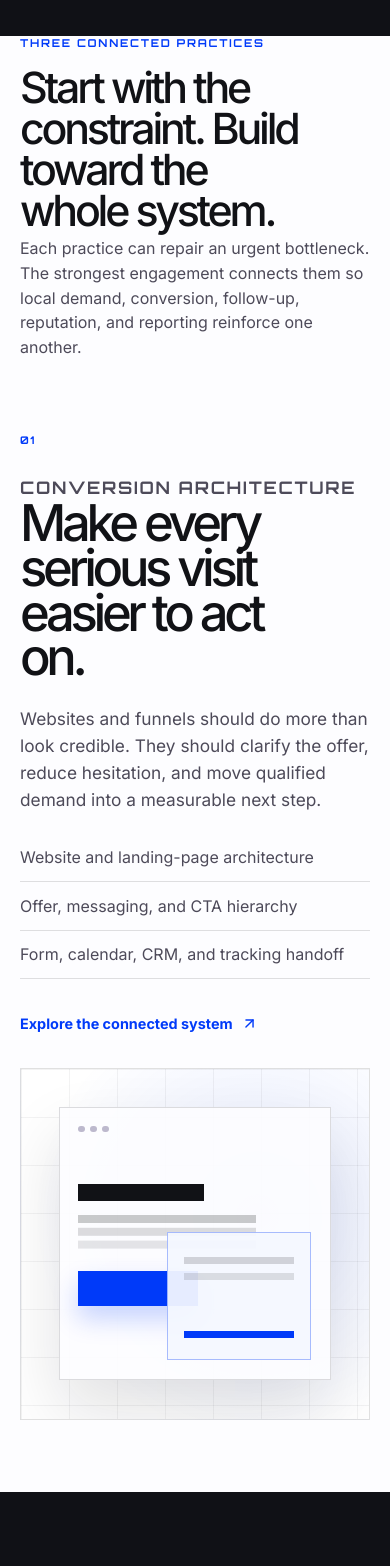
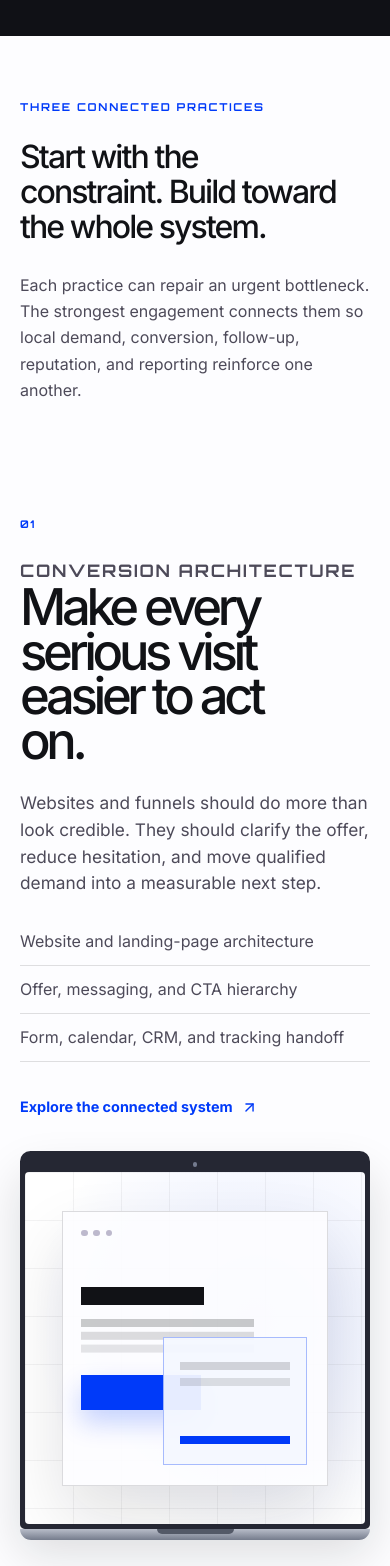
Before and after one commit to 064-breaks-stuff/Toddmarketing, a React (Vite) app: page / in a window 390 px wide. Shown: the part 5320-6886 px from the top of the page. Built offline with nearby package versions, Linux system fonts and the light colour scheme.

Commit message:
twenty-eighth push

```diff
--- a/src/components/home/ServiceShowcase.jsx
+++ b/src/components/home/ServiceShowcase.jsx
@@ -3,6 +3,12 @@ import { ArrowUpRight } from 'lucide-react';
 
 function ConversionVisual() {
   return (
+    <div className="service-showcase__computer" aria-hidden="true">
+      <div className="service-showcase__computer-screen">
+        <div className="service-showcase__computer-bezel">
+          <span className="service-showcase__computer-camera" />
+        </div>
+
         <div className="service-showcase__visual service-showcase__visual--conversion">
           <div className="service-showcase__browser">
             <div className="service-showcase__browser-top">
@@ -15,6 +21,12 @@ function ConversionVisual() {
             <div className="service-showcase__browser-copy" />
             <div className="service-showcase__browser-cta" />
             <div className="service-showcase__browser-form" />
+          </div>
+        </div>
+      </div>
+
+      <div className="service-showcase__computer-base">
+        <span />
       </div>
     </div>
   );
--- a/src/components/ui/PageRail.jsx
+++ b/src/components/ui/PageRail.jsx
@@ -1,28 +1,3 @@
-import { Link } from 'react-router-dom';
-import { ArrowLeft, ArrowRight } from 'lucide-react';
-import { CONTACT_PATH } from '../../app/siteConfig';
-
-export default function PageRail({
-  previous = { label: 'Home', to: '/' },
-  next = { label: 'Book a Growth Systems Audit', to: CONTACT_PATH }
-}) {
-  return (
-    <nav className="page-rail" aria-label="Continue through Todd Marketing">
-      <Link className="page-rail__item page-rail__item--previous" to={previous.to}>
-        <ArrowLeft size={16} aria-hidden="true" />
-        <span>
-          <small>Previous</small>
-          {previous.label}
-        </span>
-      </Link>
-
-      <Link className="page-rail__item page-rail__item--next" to={next.to}>
-        <span>
-          <small>Next</small>
-          {next.label}
-        </span>
-        <ArrowRight size={16} aria-hidden="true" />
-      </Link>
-    </nav>
-  );
+export default function PageRail() {
+  return null;
 }
--- a/src/pages/EcosystemPage.jsx
+++ b/src/pages/EcosystemPage.jsx
@@ -1,7 +1,5 @@
 import { Link } from 'react-router-dom';
-import { ArrowUpRight } from 'lucide-react';
 import SystemGrid from '../components/brand/SystemGrid';
-import PageRail from '../components/ui/PageRail';
 import Button from '../components/ui/Button';
 import { CONTACT_PATH, systemStages } from '../app/siteConfig';
 
@@ -242,33 +240,6 @@ export default function EcosystemPage() {
           </div>
         </div>
       </section>
-
-      <section className="ecosystem-explore-section">
-        <div className="container">
-          <p className="section-label">Continue through the system</p>
-
-          <div className="ecosystem-explore-section__links">
-            <Link to="/services">
-              <span>01</span>
-              <strong>See What’s Missing in Your Lead Flow</strong>
-              <ArrowUpRight size={20} aria-hidden="true" />
-            </Link>
-
-            <Link to={CONTACT_PATH}>
-              <span>02</span>
-              <strong>Plan Your Local Growth System</strong>
-              <ArrowUpRight size={20} aria-hidden="true" />
-            </Link>
-          </div>
-        </div>
-      </section>
-
-      <div className="container">
-        <PageRail
-          previous={{ label: 'Todd Marketing Home', to: '/' }}
-          next={{ label: 'Plan Your Local Growth System', to: CONTACT_PATH }}
-        />
-      </div>
     </>
   );
 }
--- a/src/styles/home.css
+++ b/src/styles/home.css
@@ -2265,3 +2265,120 @@
     transition: none;
   }
 }
+
+/* Home — Three connected practices formatting */
+
+.services-intro-section {
+  padding: var(--space-6) 0 var(--space-4);
+  background: var(--tm-paper);
+}
+
+.services-intro-section__heading {
+  display: grid;
+  grid-template-columns: minmax(0, 1fr) minmax(0, 0.8fr);
+  gap: 2rem 3rem;
+  align-items: end;
+}
+
+.services-intro-section .section-label {
+  margin-bottom: 1.5rem;
+}
+
+.services-intro-section__heading .section-title {
+  max-width: 19ch;
+  font-size: clamp(2.2rem, 3.6vw, 3.8rem);
+  letter-spacing: -0.06em;
+  line-height: 1.08;
+}
+
+.services-intro-section__heading .section-copy {
+  max-width: 58ch;
+  line-height: 1.65;
+}
+
+@media (max-width: 980px) {
+  .services-intro-section__heading {
+    grid-template-columns: 1fr;
+    gap: 1.5rem;
+  }
+}
+
+@media (max-width: 620px) {
+  .services-intro-section {
+    padding-top: var(--space-5);
+  }
+
+  .services-intro-section__heading .section-title {
+    max-width: 19ch;
+    font-size: clamp(2rem, 8vw, 2.8rem);
+    line-height: 1.1;
+  }
+
+  .services-intro-section__heading .section-copy {
+    font-size: 1rem;
+  }
+}
+
+/* Home — Conversion visual laptop frame */
+
+.service-showcase__computer {
+  position: relative;
+  z-index: 1;
+  min-width: 0;
+  width: 100%;
+}
+
+.service-showcase__computer-screen {
+  overflow: hidden;
+  border: 0.5rem solid #252733;
+  border-radius: 0.9rem 0.9rem 0.35rem 0.35rem;
+  background: #252733;
+  box-shadow: 0 1.5rem 3rem rgb(17 18 22 / 14%);
+}
+
+.service-showcase__computer-bezel {
+  display: grid;
+  height: 1rem;
+  place-items: center;
+  background: #252733;
+}
+
+.service-showcase__computer-camera {
+  width: 0.3rem;
+  height: 0.3rem;
+  border-radius: 50%;
+  background: #747b8f;
+}
+
+.service-showcase__computer
+  .service-showcase__visual--conversion {
+  border: 0;
+  border-radius: 0.25rem;
+}
+
+.service-showcase__computer-base {
+  display: flex;
+  height: 0.85rem;
+  align-items: flex-start;
+  justify-content: center;
+  border-radius: 0 0 1rem 1rem;
+  background: linear-gradient(#b8bdc9, #757c8c);
+}
+
+.service-showcase__computer-base > span {
+  width: 22%;
+  height: 0.3rem;
+  border-radius: 0 0 0.4rem 0.4rem;
+  background: #535967;
+}
+
+@media (max-width: 620px) {
+  .service-showcase__computer-screen {
+    border-width: 0.35rem;
+    border-radius: 0.65rem 0.65rem 0.3rem 0.3rem;
+  }
+
+  .service-showcase__computer-base {
+    height: 0.65rem;
+  }
+}
```
Also changed, not shown: src/styles/layout.css (line endings or trailing spaces). Lines whose indentation alone changed are shown as unchanged.
